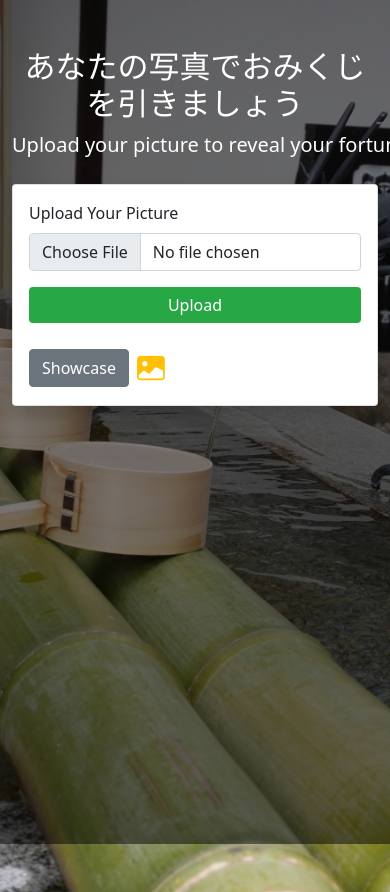
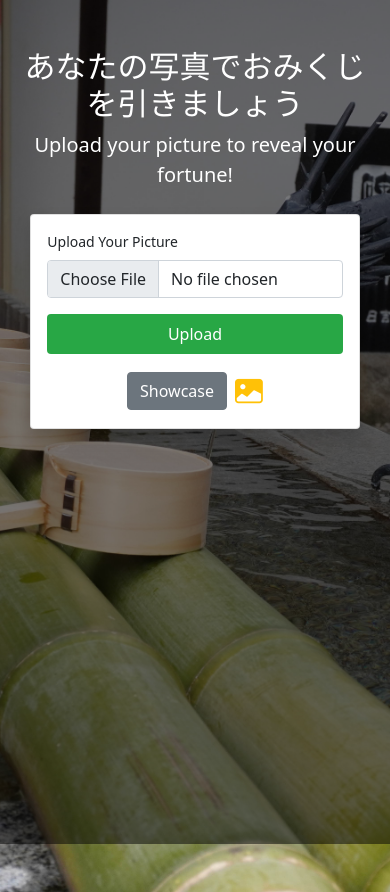
Before and after one commit to Piyachetnoy/Omikuji_HackU2024, a Flask app: page / in a window 390 px wide; the page is wider, and only the part inside the window is pictured. Run offline with Flask 3, Linux system fonts and the light colour scheme; some libraries are stand-ins or nearby versions.

Commit message:
mobile compatibility

```diff
--- a/static/css/styles.css
+++ b/static/css/styles.css
@@ -1,28 +1,36 @@
+@media (max-width: 600px) {
+    body {
+        font-size: 14px; /* Adjust text size for small screens */
+    }
+
+    h1 {
+        font-size: 1.8rem; /* Smaller font for headers */
+    }
+
+    .card {
+        margin: 0 auto; /* Ensure card is centered */
+        width: 90%; /* Use most of the screen width */
+    }
+
+    .custom-button {
+        font-size: 0.9rem; /* Reduce button font size */
+    }
+}
+
 body {
     margin: 0;
     padding: 0;
     height: 100vh; /* Full viewport height */
 }
 
-body.result-page::before {
+body::before {
     content: '';
     position: fixed;
     top: 0;
     left: 0;
     width: 100%;
     height: 100%;
-    background: rgba(0, 0, 0, 0.5); /* Adjust the transparency */
-    z-index: -1;
-}
-
-body.index-page::before {
-    content: '';
-    position: fixed;
-    top: 0;
-    left: 0;
-    width: 100%;
-    height: 100%;
-    background: rgba(0, 0, 0, 0.5); /* Adjust the transparency */
+    background: rgba(0, 0, 0, 0.5); /* Overlay for better readability */
     z-index: -1;
 }
 
@@ -38,10 +46,12 @@ body.index-page::before {
 
 .custom-button {
     background-color: #28a745; /* Custom green */
-    color: white; /* Text color */
-    border: none; /* Optional: Remove border */
+    color: white;
+    border: none;
+    font-size: 1rem; /* Adjust button size */
+    padding: 0.5rem 1rem;
 }
 
 .custom-button:hover {
-    background-color: #218838; /* Slightly darker shade for hover effect */
+    background-color: #218838;
 }
--- a/templates/index.html
+++ b/templates/index.html
@@ -6,15 +6,14 @@
     <!-- Bootstrap CSS -->
     <link href="https://cdn.jsdelivr.net/npm/bootstrap@5.0.2/dist/css/bootstrap.min.css" rel="stylesheet" integrity="sha384-EVSTQN3/azprG1Anm3QDgpJLIm9Nao0Yz1ztcQTwFspd3yD65VohhpuuCOmLASjC" crossorigin="anonymous">
     <link href="https://cdn.jsdelivr.net/npm/bootstrap-icons/font/bootstrap-icons.css" rel="stylesheet">
-    <!-- <link rel="stylesheet" href="css/style.css"> -->
     <link rel="stylesheet" href="../static/css/styles.css">
     <title>Index</title>
   </head>
   <body class="bg-light index-page">
     <div class="container mt-5">
         <div class="text-center">
-            <h1 class="display-5 text-white text-center">あなたの写真でおみくじを引きましょう</h1>
-            <p class="lead text-center text-white text-nowrap">Upload your picture to reveal your fortune!</p>
+            <h1 class="display-5 text-white">あなたの写真でおみくじを引きましょう</h1>
+            <p class="lead text-white">Upload your picture to reveal your fortune!</p>
         </div>
         <div class="card shadow mx-auto mt-4" style="max-width: 500px;">
             <div class="card-body">
@@ -24,18 +23,15 @@
                         <input type="file" class="form-control" id="imageUpload" name="image" accept="image/*" required>
                     </div>
                     <button type="submit" class="btn btn-primary w-100 custom-button">Upload</button>
-                <br></br>
-                <div class="d-flex align-items-center">
-                  <a href="{{ url_for('showcase') }}" class="btn btn-secondary">Showcase</a>
-                  <i class="bi bi-image-fill text-warning fs-1 ms-2"></i>
+                    <div class="d-flex justify-content-center align-items-center mt-3">
+                        <a href="{{ url_for('showcase') }}" class="btn btn-secondary me-2">Showcase</a>
+                        <i class="bi bi-image-fill text-warning fs-1"></i>
                     </div>
-
                 </form>
             </div>
         </div>
     </div>
 
-    <!-- Option 1: Bootstrap Bundle with Popper -->
     <script src="https://cdn.jsdelivr.net/npm/bootstrap@5.0.2/dist/js/bootstrap.bundle.min.js" integrity="sha384-MrcW6ZMFYlzcLA8Nl+NtUVF0sA7MsXsP1UyJoMp4YLEuNSfAP+JcXn/tWtIaxVXM" crossorigin="anonymous"></script>
 
     <script>
```
Also changed, not shown: static/images/detected/flower.png, static/images/processed/flower.png, static/upload/flower.png. Lines whose indentation alone changed are shown as unchanged.
